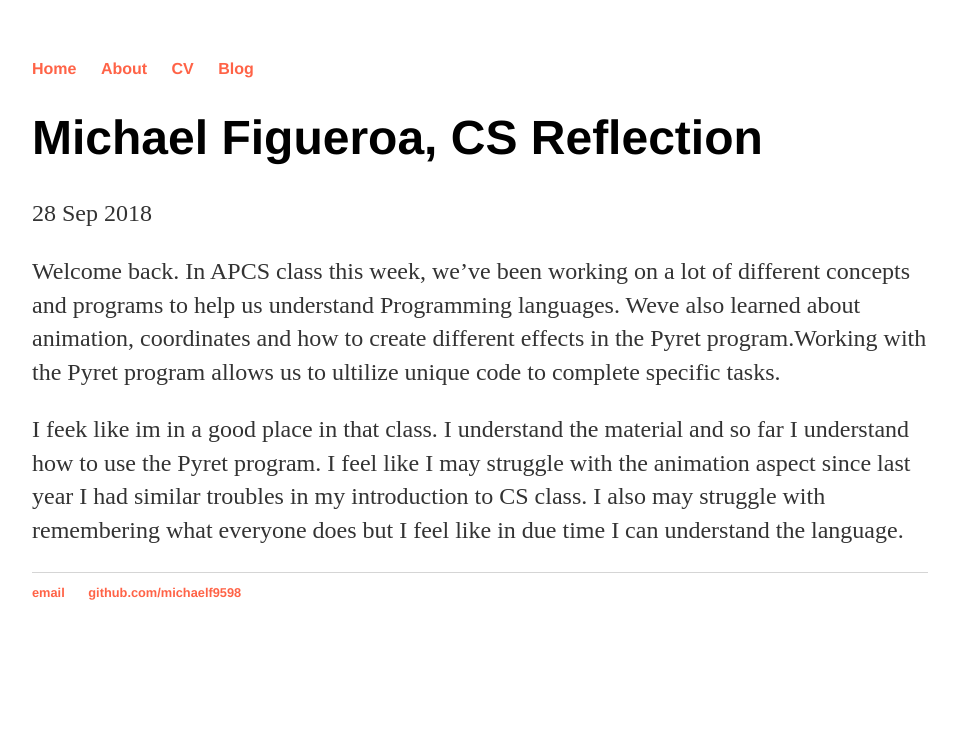
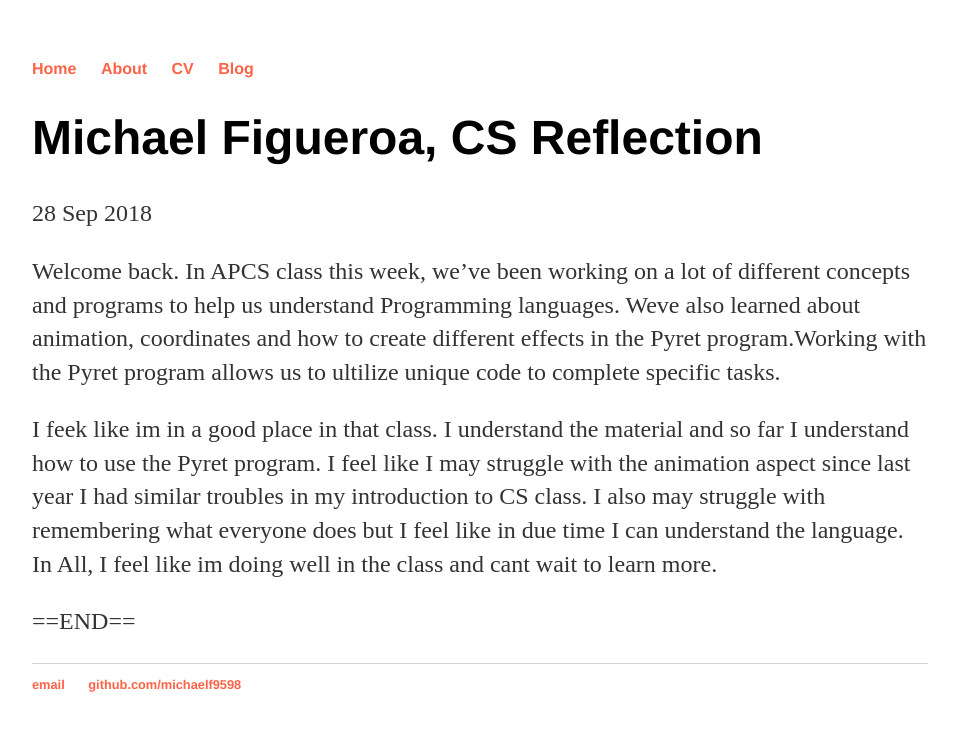
Before and after one commit to michaelf9598/michaelf9598.github.io, a Jekyll site: the page built from _posts/2018-09-28-Second-Blog-Post.md, in a window 1280 px wide. Shown: the top 731 px of the page, without its empty margins (160-1119 px from the left). Built offline with Jekyll 4.4.1, drawn with Linux system fonts in a browser that asks for light colours.

Commit message:
Update 2018-09-28-Second-Blog-Post.md

```diff
--- a/_posts/2018-09-28-Second-Blog-Post.md
+++ b/_posts/2018-09-28-Second-Blog-Post.md
@@ -6,4 +6,6 @@
 
   Welcome back. In APCS class this week, we've been working on a lot of different concepts and programs to help us understand Programming languages. Weve also learned about animation, coordinates and how to create different effects in the Pyret program.Working with the Pyret program allows us to ultilize unique code to complete specific tasks.
 
-  I feek like im in a good place in that class. I understand the material and so far I understand how to use the Pyret program. I feel like I may struggle with the animation aspect since last year I had similar troubles in my introduction to CS class. I also may struggle with remembering what everyone does but I feel like in due time I can understand the language.
+  I feek like im in a good place in that class. I understand the material and so far I understand how to use the Pyret program. I feel like I may struggle with the animation aspect since last year I had similar troubles in my introduction to CS class. I also may struggle with remembering what everyone does but I feel like in due time I can understand the language. In All, I feel like im doing well in the class and cant wait to learn more.
+
+  ==END==
```
